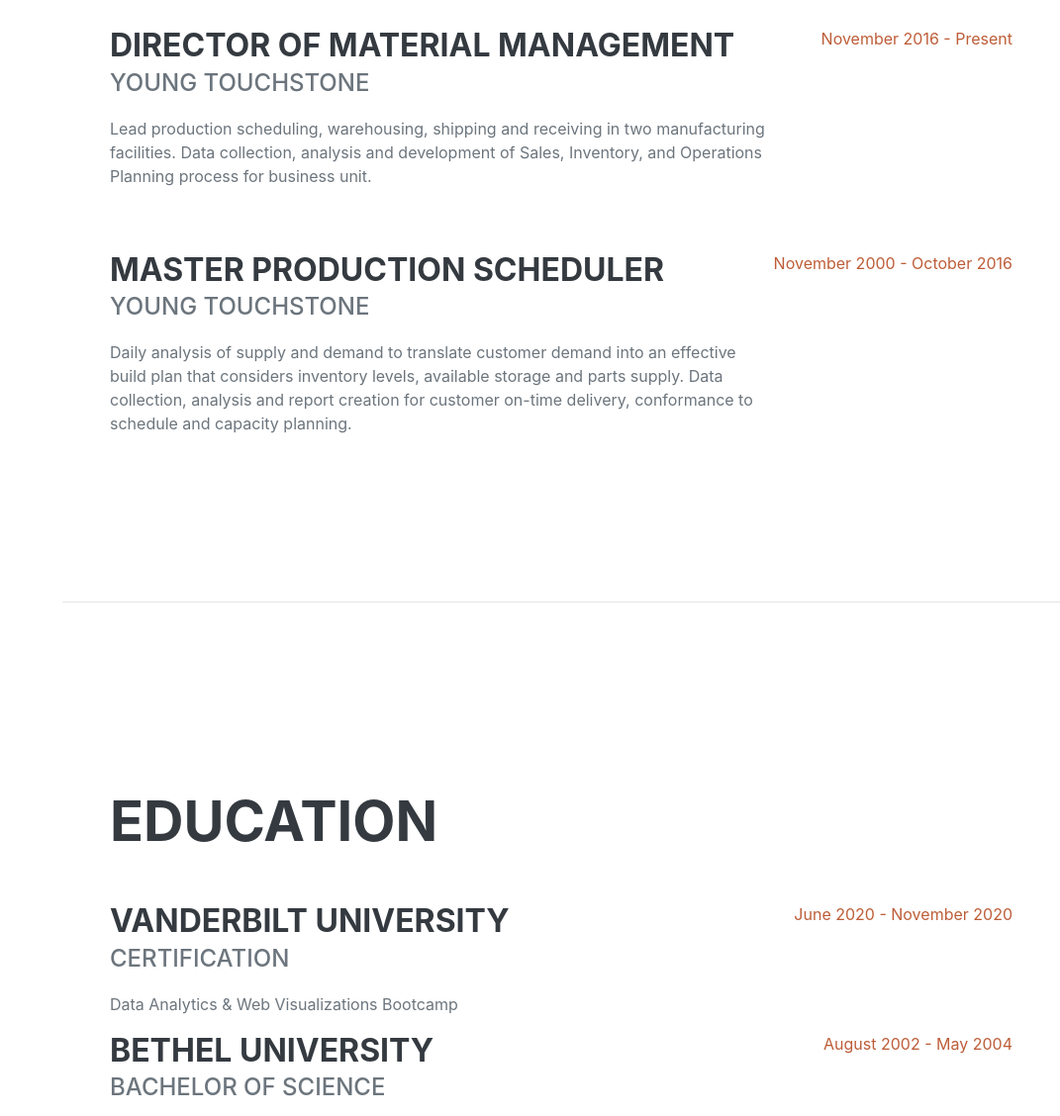
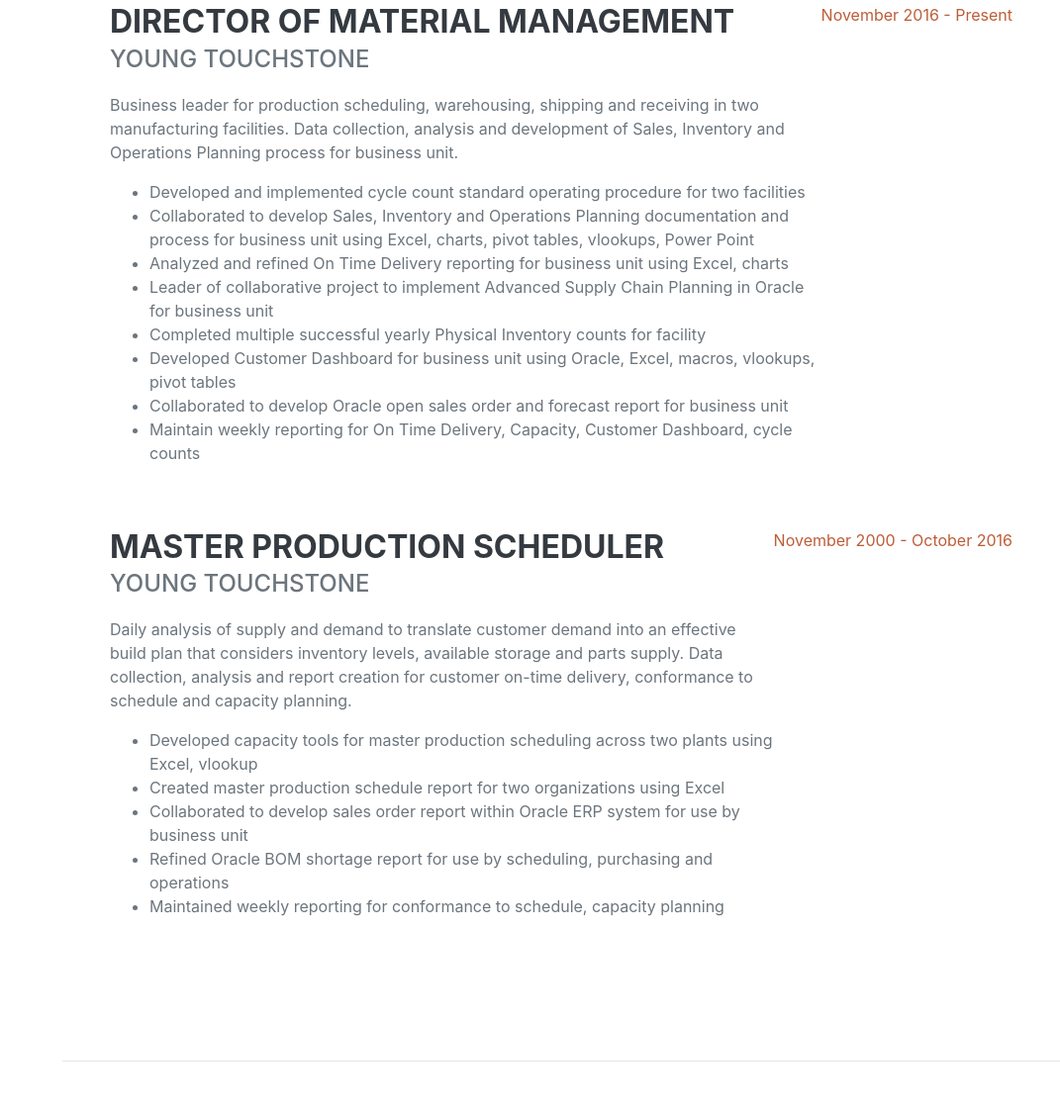
Before and after one commit to Emily-Keymon/Emily-Keymon, a plain HTML site: page index.html in a window 1280 px wide. Shown: the part 993-2121 px from the top of the page at 99% size, without its empty margins (209-1280 px from the left). Drawn offline with nearby package versions, Linux system fonts and the light colour scheme; a web font is replaced by a local one.

Commit message:
updated experience

```diff
--- a/index.html
+++ b/index.html
@@ -66,9 +66,19 @@
                         <div class="flex-grow-1">
                             <h3 class="mb-0">Director of Material Management</h3>
                             <div class="subheading mb-3">Young Touchstone</div>
-                            <p>Lead production scheduling, warehousing, shipping and receiving in two manufacturing
-                                facilities. Data collection, analysis and development of  Sales, Inventory, and
-                                Operations Planning process for business unit.   </p>
+                            <p>Business leader for production scheduling, warehousing, shipping and receiving in
+                                two manufacturing facilities. Data collection, analysis and development of Sales,
+                                Inventory  and Operations Planning process  for business unit. </p>
+                            <ul>
+                                <li>Developed and implemented cycle count standard operating procedure for two facilities
+                                <li>Collaborated to develop Sales, Inventory and Operations Planning documentation and process for business unit using Excel, charts, pivot tables, vlookups, Power Point
+                                <li>Analyzed and refined On Time Delivery reporting for business unit using Excel, charts
+                                <li>Leader of collaborative project to implement Advanced Supply Chain Planning in Oracle for business unit
+                                <li>Completed multiple successful yearly Physical Inventory counts for facility
+                                <li>Developed Customer Dashboard for business unit using Oracle, Excel, macros, vlookups, pivot tables
+                                <li>Collaborated to develop Oracle open sales order and forecast report for business unit
+                                <li>Maintain weekly reporting for On Time Delivery, Capacity, Customer Dashboard, cycle counts
+                            </ul>
                         </div>
                         <div class="flex-shrink-0"><span class="text-primary">November 2016 - Present</span></div>
                     </div>
@@ -80,6 +90,14 @@
                                 plan that considers inventory levels, available storage and parts supply.
                                 Data collection, analysis and report creation for customer on-time delivery, conformance
                                 to schedule and capacity planning. </p>
+                            <ul>
+                                <li>Developed capacity tools for master production scheduling across two plants using Excel, vlookup
+                                <li>Created master production schedule report for two organizations using Excel
+                                <li>Collaborated to develop sales order report within Oracle ERP system for use by business unit
+                                <li>Refined Oracle BOM shortage report for use by scheduling, purchasing and operations
+                                <li>Maintained weekly reporting for conformance to schedule, capacity planning
+                                </li>
+                            </ul>
                         </div>
                         <div class="flex-shrink-0"><span class="text-primary">November 2000 - October 2016</span></div>
                     </div>
```
